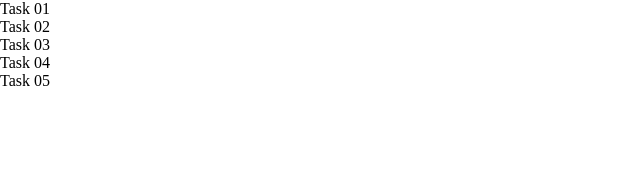
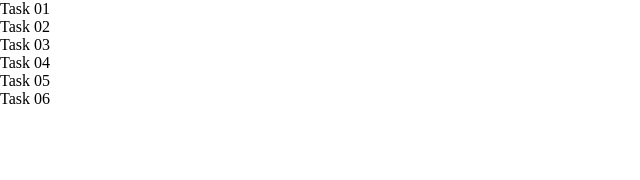
Before and after one commit to WillamiFerreira/To-Do-React-Project, a React (Vite) app: page / in a window 1280 px wide. Shown: the top 180 px of the page, without its empty margins (0-640 px from the left). Built offline with nearby package versions, Linux system fonts and the light colour scheme.

Commit message:
comiit de inicialização da branch rotas

```diff
--- a/src/components/List View/ListView.jsx
+++ b/src/components/List View/ListView.jsx
@@ -7,6 +7,7 @@ const ListView = () => {
         "Task 03",
         "Task 04",
         "Task 05",
+        "Task 06"
     ]
 
     return (
```
